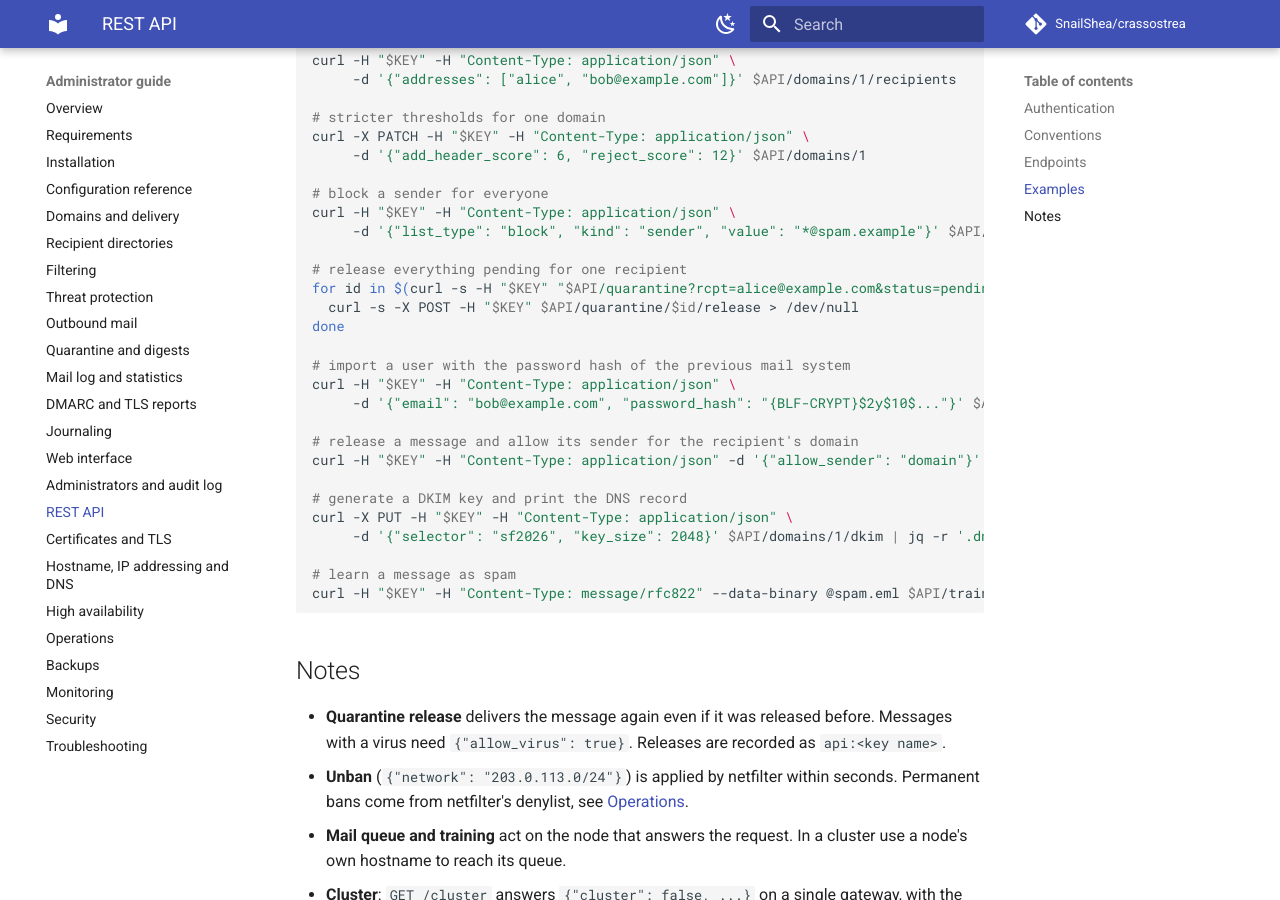
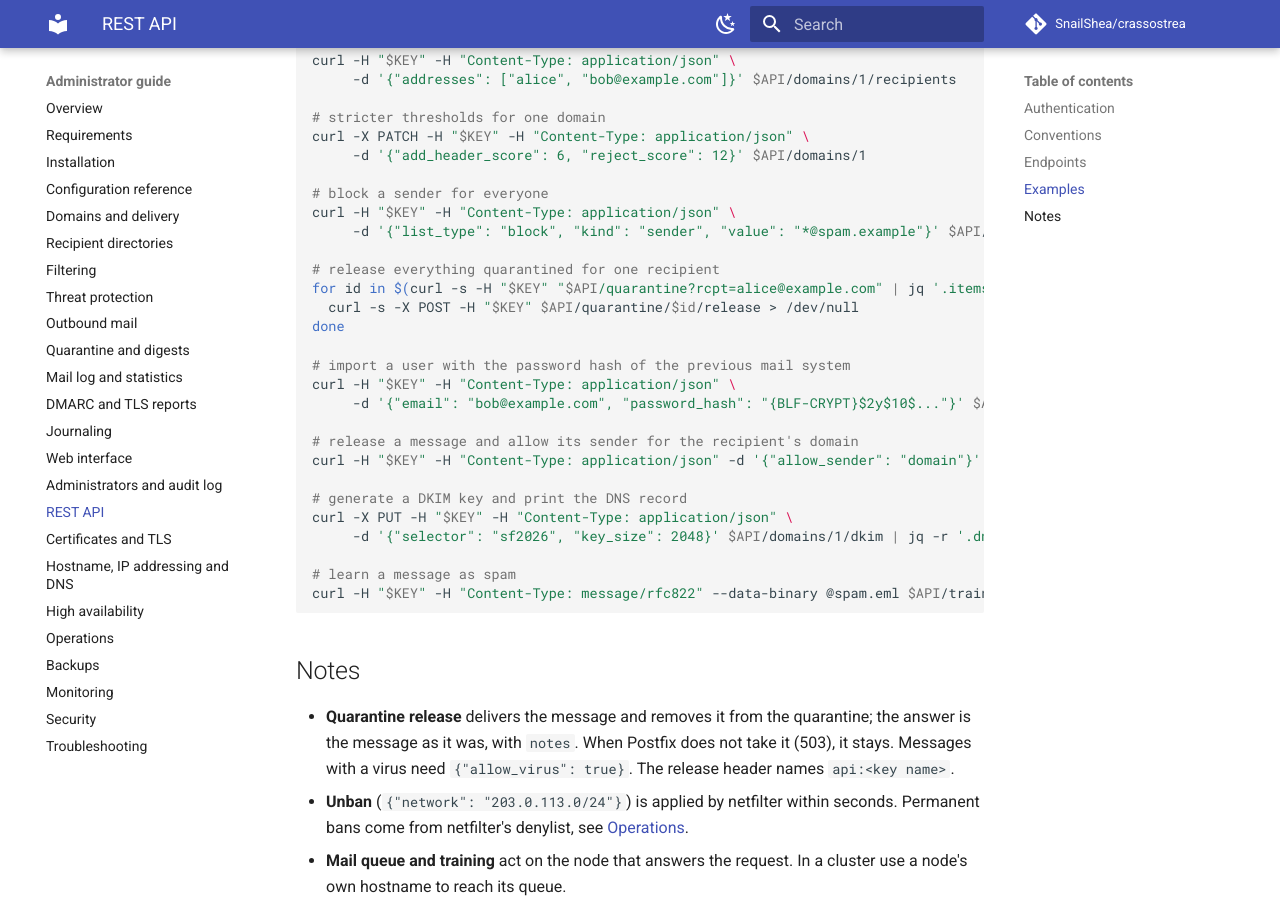
Before and after one commit to SnailShea/crassostrea-docs, an MkDocs documentation site: the page built from docs/admin/api.md, in a window 1280 px wide and 900 px high, scrolled down 3757 px. Built offline with MkDocs 1.6.1 and Material for MkDocs 9.7.7, drawn with Linux system fonts in a browser that asks for light colours; comment, search, counter and statistics services are not loaded.

Commit message:
A released message leaves the quarantine
Co-Authored-By: Claude Opus 5.5 <noreply@anthropic.com>

```diff
--- a/docs/admin/api.md
+++ b/docs/admin/api.md
@@ -111,8 +111,8 @@ curl -X PATCH -H "$KEY" -H "Content-Type: application/json" \
 curl -H "$KEY" -H "Content-Type: application/json" \
      -d '{"list_type": "block", "kind": "sender", "value": "*@spam.example"}' $API/list-entries
 
-# release everything pending for one recipient
-for id in $(curl -s -H "$KEY" "$API/quarantine?rcpt=alice@example.com&status=pending" | jq '.items[].id'); do
+# release everything quarantined for one recipient
+for id in $(curl -s -H "$KEY" "$API/quarantine?rcpt=alice@example.com" | jq '.items[].id'); do
   curl -s -X POST -H "$KEY" $API/quarantine/$id/release > /dev/null
 done
 
@@ -133,9 +133,10 @@ curl -H "$KEY" -H "Content-Type: message/rfc822" --data-binary @spam.eml $API/tr
 
 ## Notes
 
-- **Quarantine release** delivers the message again even if it was released
-  before. Messages with a virus need `{"allow_virus": true}`. Releases are
-  recorded as `api:<key name>`.
+- **Quarantine release** delivers the message and removes it from the
+  quarantine; the answer is the message as it was, with `notes`. When Postfix
+  does not take it (503), it stays. Messages with a virus need
+  `{"allow_virus": true}`. The release header names `api:<key name>`.
 - **Unban** (`{"network": "203.0.113.0/24"}`) is applied by netfilter within
   seconds. Permanent bans come from netfilter's denylist, see
   [Operations](operations.md#bans).
```
Also changed, not shown: docs/admin/quarantine.md (+8 -3 lines).
